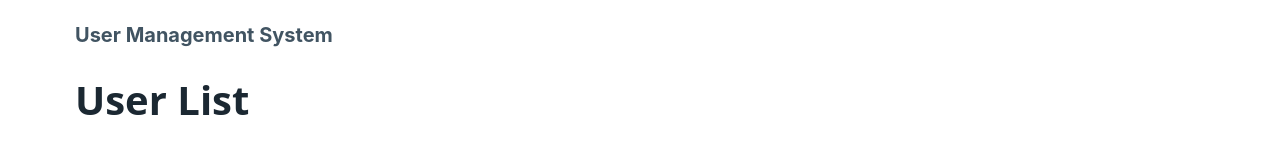
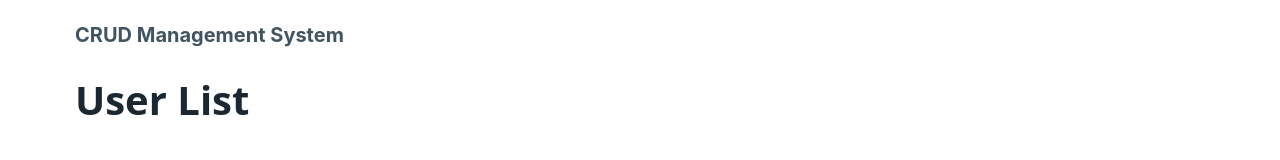
Before and after one commit to ErnieAtLYD/user-management-system, a React (Create React App) app in the folder frontend/: page / in a window 1280 px wide. Shown: the top 160 px of the page. Built offline with nearby package versions, Linux system fonts and the light colour scheme; no server answers; the HTML template or start-up script is replaced by a standard one.

Commit message:
chore: rename user management to CRUD

```diff
--- a/frontend/src/components/Header.js
+++ b/frontend/src/components/Header.js
@@ -3,7 +3,7 @@
     <nav>
       <ul>
         <li>
-          <strong>User Management System</strong>
+          <strong>CRUD Management System</strong>
         </li>
       </ul>
       {/* <ul>
```
Also changed, not shown: 2 other files (tests, documents, lock files or other folders).
